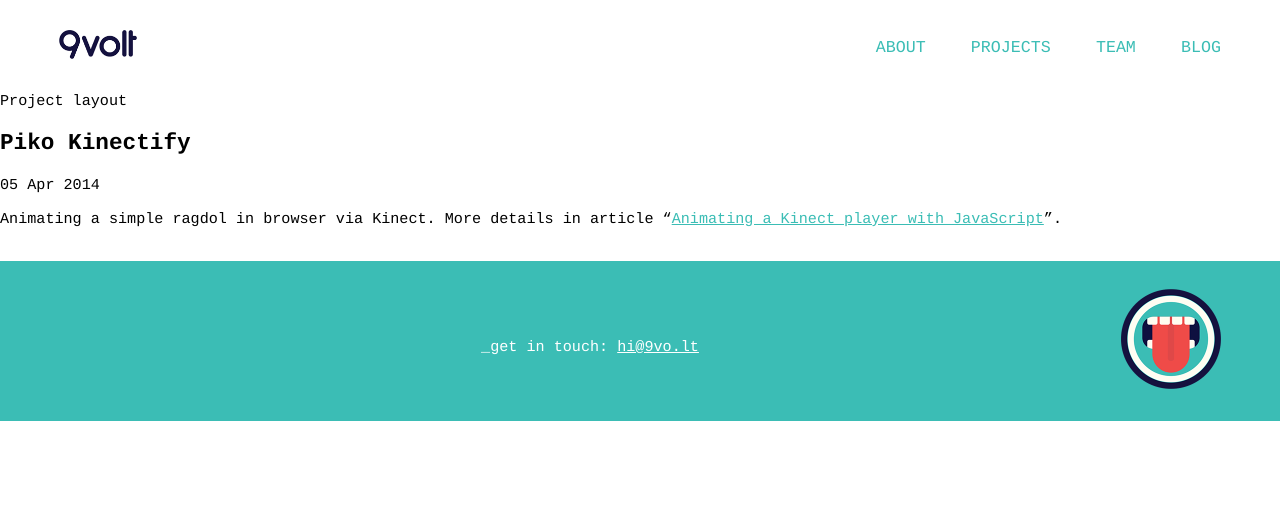
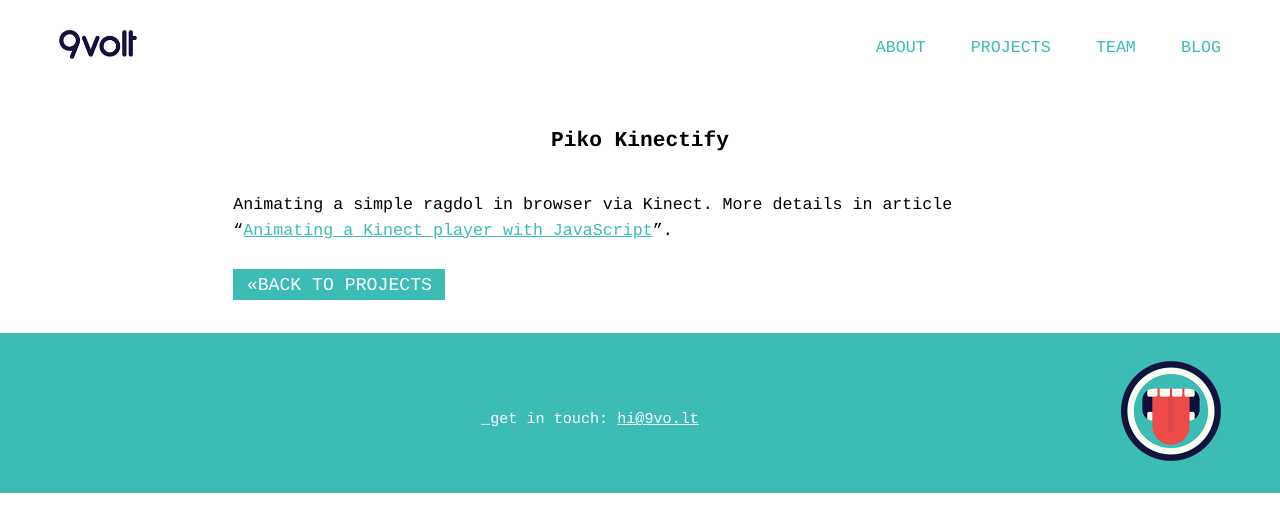
Before and after one commit to 9-volt/9vo.lt, a Jekyll site: the page built from _posts/2014-04-05-piko-kinectify.md, in a window 1280 px wide. Shown: the top 532 px of the page. Built offline with Jekyll 4.4.1, drawn with Linux system fonts in a browser that asks for light colours; Markdown is read by kramdown in place of the engine named in the settings.

Commit message:
jekyllify one project

```diff
--- a/_layouts/project.html
+++ b/_layouts/project.html
@@ -1,10 +1,16 @@
 ---
 layout: default
+active_menu: 'projects'
+page_bg: 'red'
 ---
-Project layout
-<h2>{{ page.title }}</h2>
-<p class="meta">{{ page.date | date_to_string }}</p>
 
-<div class="post">
-{{ content }}
+<!-- container start -->
+<div class="container" id="container">
+  <h2 class="title">{{ page.title }}</h2>
+  <div class="text-content">
+    {{ content }}
+    <a href="{{ site.baseurl }}/projects.html" class="pull-left btn btn-green">&laquo;BACK TO PROJECTS</a>
+    <div class="clearfix"></div>
+  </div>
 </div>
+<!-- container end -->
```
